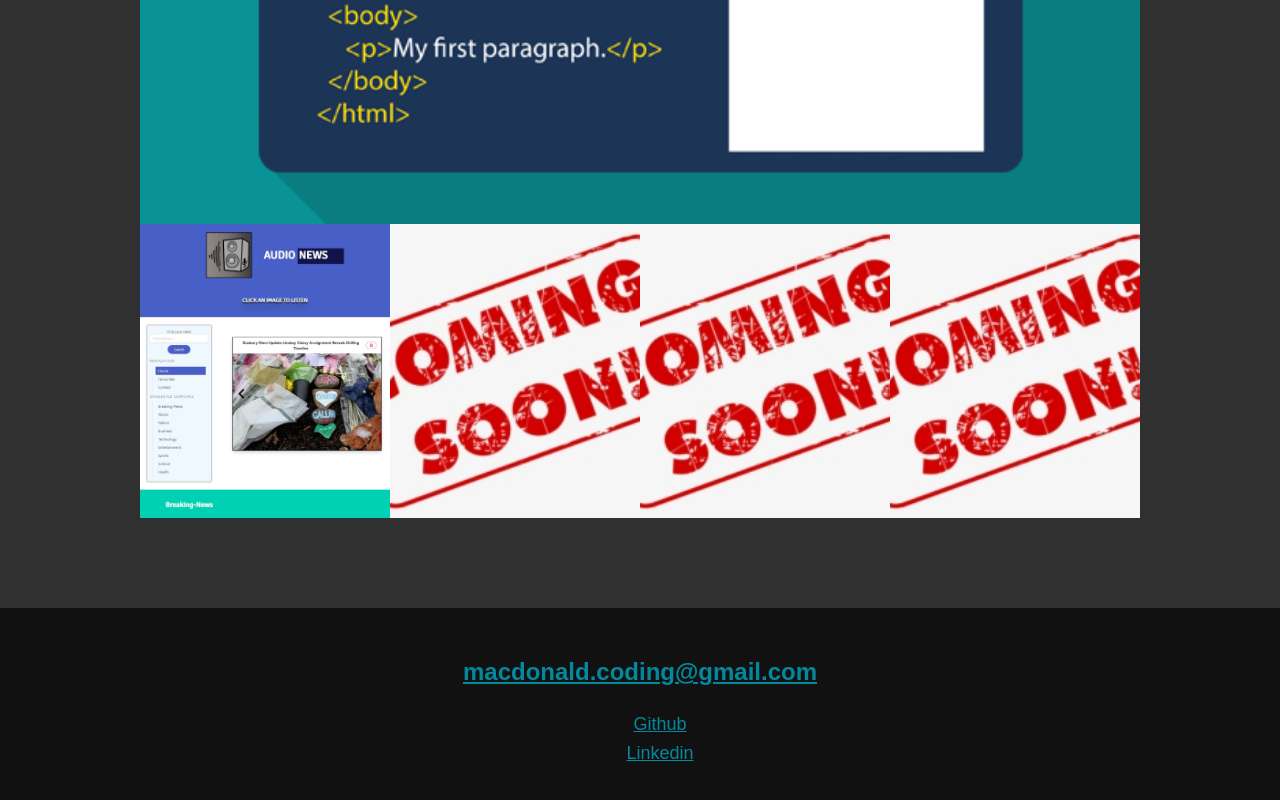
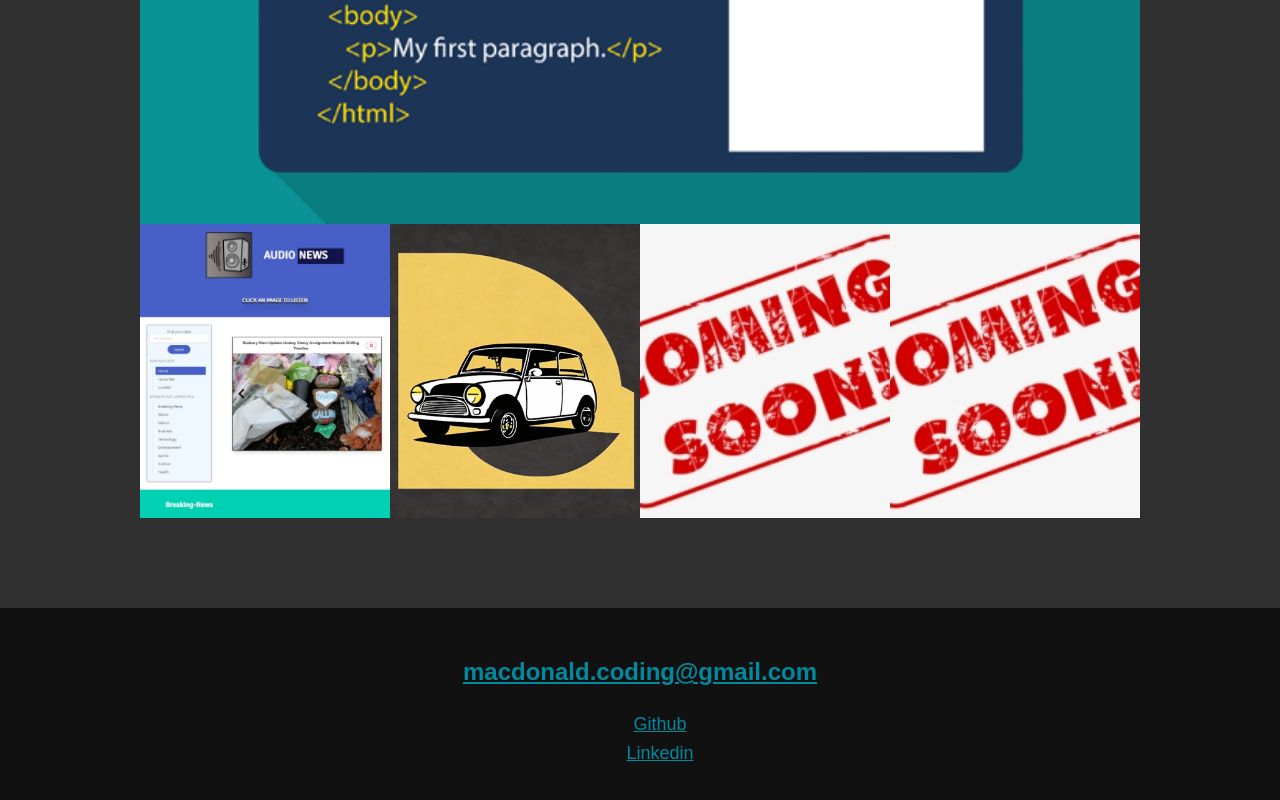
Before and after one commit to MadDonald/Portfolio, a plain HTML site: page index.htm in a window 1280 px wide. Shown: the part 1684-2484 px from the top of the page. Drawn offline with Linux system fonts and the light colour scheme.

Commit message:
Add files via upload

```diff
--- a/index.htm
+++ b/index.htm
@@ -63,7 +63,7 @@
 
                  <!--Portfolio item 02-->
                  <a href="https://revved-up-reviews.herokuapp.com" class="portfolio__item">
-                    <img src="assets/images/Portfolio2.png" alt="" class="portfolio__img">
+                    <img src="assets/images/image.png" alt="" class="portfolio__img">
                 </a>
 
                  <!--Portfolio item 03-->
```
Also changed, not shown: assets/images/image.png (added).
